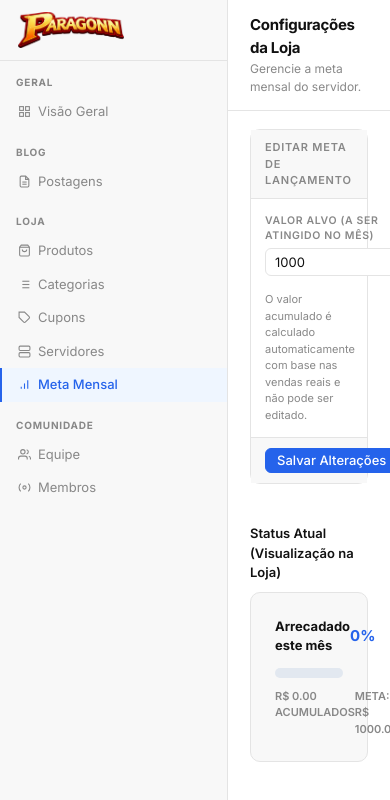
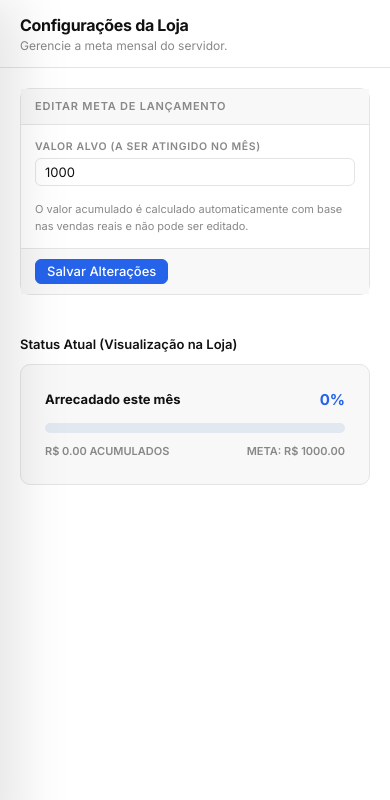
Before and after one commit to neveshardd/paragonn-dash, a SvelteKit app: page /loja/meta in a window 390 px wide. Shown: the top 800 px of the page. Built offline with nearby package versions, Linux system fonts and the light colour scheme.

Commit message:
Update app.css

```diff
--- a/src/app.css
+++ b/src/app.css
@@ -15,7 +15,8 @@
   --primary-bg:  #eff6ff;
   --success:     #16a34a;
   --danger:      #dc2626;
-  --sidebar-w:   228px;
+  --sidebar-w:   260px;
+  --header-h:    68px;
   --font:        'Inter', -apple-system, BlinkMacSystemFont, sans-serif;
 }
 
@@ -33,7 +34,7 @@ a { color: inherit; text-decoration: none; }
 button { cursor: pointer; font-family: var(--font); }
 
 /* ── LAYOUT ── */
-.layout { display: flex; height: 100vh; overflow: hidden; }
+.layout { display: flex; height: 100vh; overflow: hidden; position: relative; }
 
 .sidebar {
   width: var(--sidebar-w);
@@ -43,10 +44,13 @@ button { cursor: pointer; font-family: var(--font); }
   flex-direction: column;
   flex-shrink: 0;
   overflow-y: auto;
+  transition: transform 0.3s cubic-bezier(0.4, 0, 0.2, 1);
+  z-index: 50;
 }
 
 .brand {
-  padding: 12px 18px;
+  height: var(--header-h);
+  padding: 0 24px;
   border-bottom: 1px solid var(--border);
   display: flex;
   align-items: center;
@@ -55,7 +59,7 @@ button { cursor: pointer; font-family: var(--font); }
 .nav-section { padding: 14px 0 2px; }
 
 .nav-label {
-  padding: 0 16px 5px;
+  padding: 0 24px 5px;
   font-size: 10px;
   font-weight: 700;
   text-transform: uppercase;
@@ -66,14 +70,15 @@ button { cursor: pointer; font-family: var(--font); }
 .nav-link {
   display: flex;
   align-items: center;
-  gap: 7px;
-  padding: 7px 16px;
+  gap: 10px;
+  padding: 10px 24px;
   font-size: 13px;
   color: var(--muted);
   border-left: 2px solid transparent;
+  transition: all 0.2s;
 }
-.nav-link:hover { color: var(--text); background: #eeeeee; }
-.nav-link.active { color: var(--primary); background: var(--primary-bg); border-left-color: var(--primary); font-weight: 500; }
+.nav-link:hover { color: var(--text); background: rgba(0,0,0,0.03); }
+.nav-link.active { color: var(--primary); background: var(--primary-bg); border-left-color: var(--primary); font-weight: 600; }
 
 .nav-disabled {
   display: flex;
@@ -86,11 +91,12 @@ button { cursor: pointer; font-family: var(--font); }
   cursor: not-allowed;
 }
 
-.main { flex: 1; overflow-y: auto; display: flex; flex-direction: column; background: var(--bg); }
+.main { flex: 1; overflow-y: auto; display: flex; flex-direction: column; background: var(--bg); position: relative; }
 
 /* ── PAGE HEADER ── */
 .page-header {
-  padding: 14px 22px;
+  height: var(--header-h);
+  padding: 0 32px;
   border-bottom: 1px solid var(--border);
   display: flex;
   align-items: center;
@@ -98,10 +104,57 @@ button { cursor: pointer; font-family: var(--font); }
   background: var(--bg);
   flex-shrink: 0;
 }
-.page-title { font-size: 15px; font-weight: 700; letter-spacing: -0.02em; }
-.page-sub { font-size: 12px; color: var(--muted); margin-top: 1px; }
 
-.page-body { padding: 18px 22px; flex: 1; }
+/* Mobile Toggle */
+.menu-toggle {
+  display: none;
+  background: none;
+  border: none;
+  color: var(--text);
+  padding: 8px;
+  margin-right: 12px;
+}
+
+.page-title { font-size: 16px; font-weight: 700; letter-spacing: -0.02em; }
+.page-sub { font-size: 12px; color: var(--muted); display: block; }
+
+.page-body { padding: 32px; flex: 1; }
+
+/* ── MOBILE RESPONSIVENESS ── */
+@media (max-width: 1024px) {
+    .page-header { padding: 0 20px; }
+    .page-body { padding: 20px; }
+
+    .sidebar {
+        position: absolute;
+        top: 0;
+        bottom: 0;
+        left: 0;
+        transform: translateX(-100%);
+        box-shadow: 20px 0 50px rgba(0,0,0,0.1);
+    }
+
+    .layout.sidebar-open .sidebar {
+        transform: translateX(0);
+    }
+
+    .layout.sidebar-open .sidebar-overlay {
+        display: block;
+    }
+
+    .menu-toggle {
+        display: block;
+    }
+}
+
+.sidebar-overlay {
+    display: none;
+    position: fixed;
+    inset: 0;
+    background: rgba(0,0,0,0.4);
+    backdrop-filter: blur(2px);
+    z-index: 40;
+}
 
 /* ── TABLE ── */
 .tbl-wrap {
```
